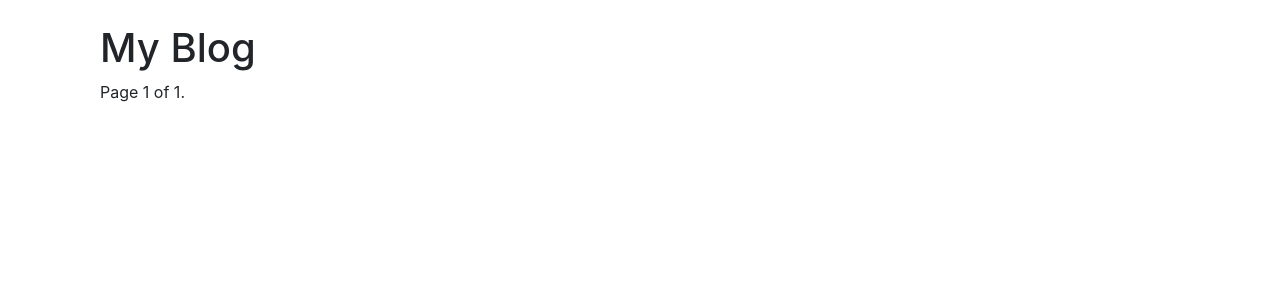
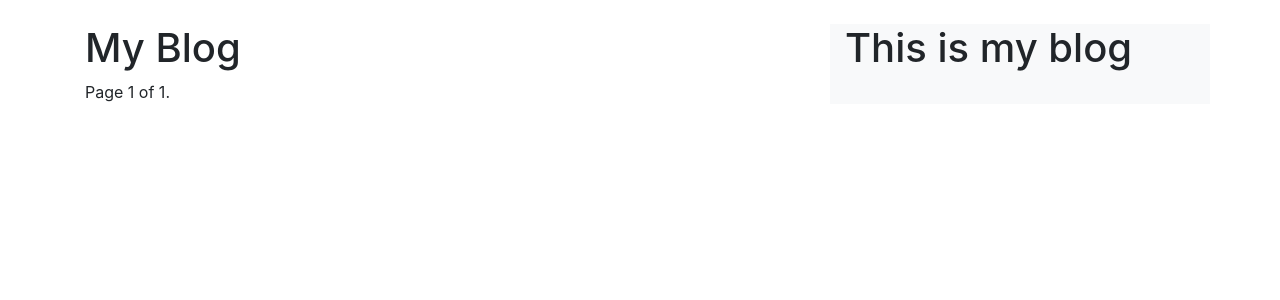
Before and after one commit to akashgiricse/100DaysOfDjango, a Django app: page /blog/ in a window 1280 px wide. Shown: the top 300 px of the page. Run offline with Django 3.2, Linux system fonts and the light colour scheme; data that the repository does not hold is empty; some libraries are stand-ins or nearby versions.

Commit message:
Modified template

```diff
--- a/BlogApp/mysite/blog/templates/blog/base.html
+++ b/BlogApp/mysite/blog/templates/blog/base.html
@@ -14,8 +14,15 @@
 </head>
 <body>
   <div id="content" class="container my-4">
-  	{% block content %}
-  	{% endblock %}
+    <div class="row">
+      <div class="col-12 col-lg-8 ">
+          {% block content %}
+          {% endblock %}
+      </div>
+      <div class="col-12 col-lg-4 bg-light">
+          <h1>This is my blog</h1>
+      </div>
+    </div>
   </div>
 
     <script src="https://code.jquery.com/jquery-3.2.1.slim.min.js" integrity="sha384-KJ3o2DKtIkvYIK3UENzmM7KCkRr/rE9/Qpg6aAZGJwFDMVNA/GpGFF93hXpG5KkN" crossorigin="anonymous"></script>
--- a/BlogApp/mysite/blog/templates/blog/post/list.html
+++ b/BlogApp/mysite/blog/templates/blog/post/list.html
@@ -3,7 +3,7 @@
 {% block title %} My blog {% endblock %}
 
 {% block content %}
-<div class="container">
+
 	 <h1>My Blog</h1>
 	 {% if tag %}
 	 	<h2>Posts tagged with "{{ tag.name }}"</h2>
@@ -31,4 +31,3 @@
 	 {% endfor %}
 	 {% include "pagination.html" with page=posts %}
 	{% endblock%}
-</div>
```
Also changed, not shown: BlogApp/mysite/blog/templates/blog/post/detail.html (indentation only).
